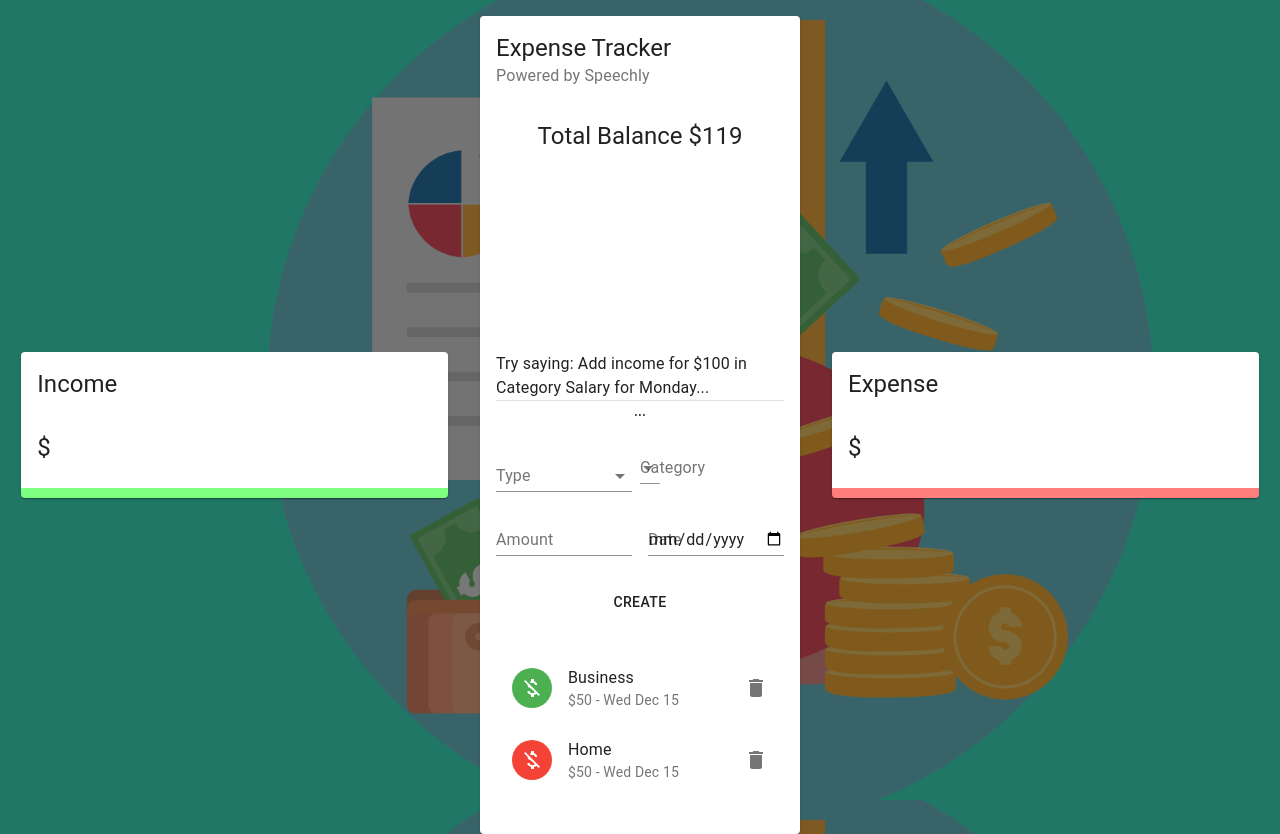
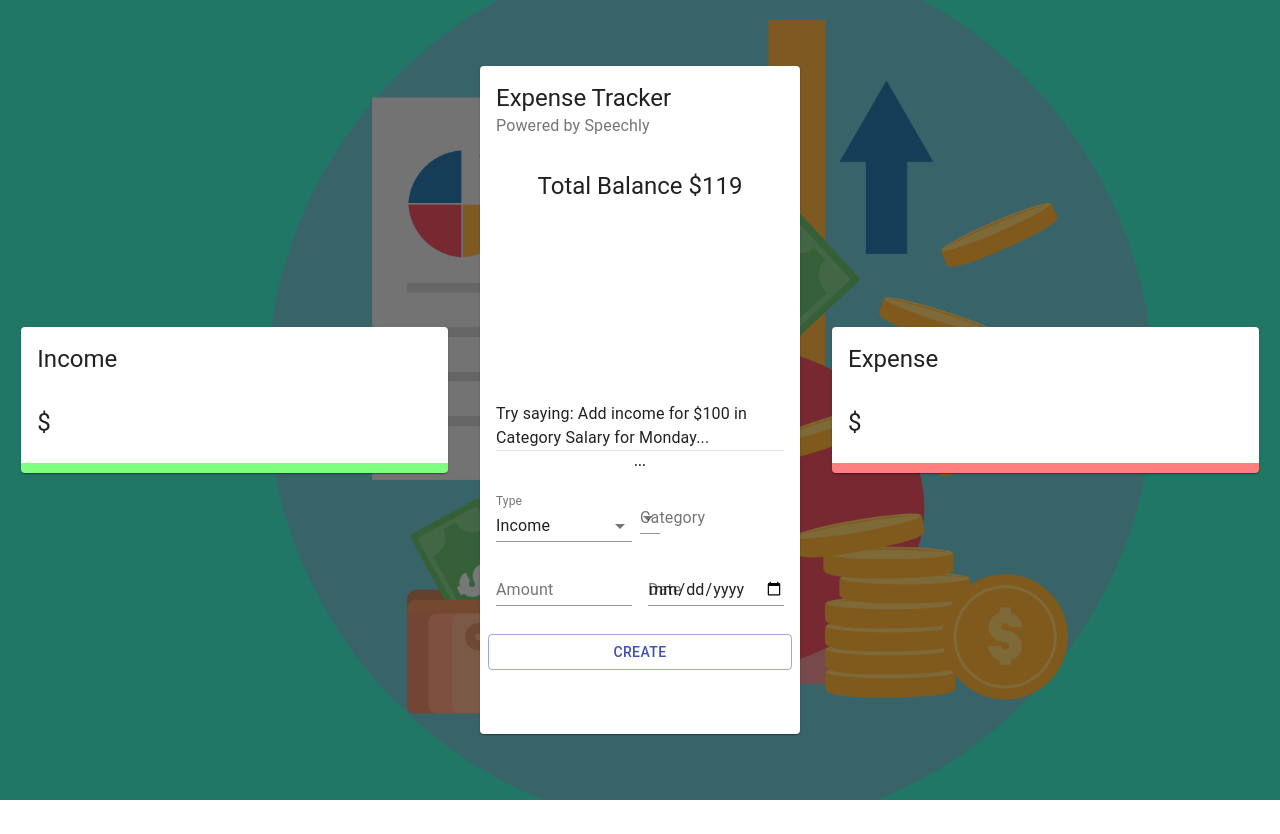
Before and after one commit to Techne3/voice_expense, a React (Create React App) app: page / in a window 1280 px wide. After the commit the page ends 800 px from the top, so only its background shows below. Built offline with nearby package versions, Linux system fonts and the light colour scheme.

Commit message:
Function to createTranactions in form component - no longer using static tranactions, data coming ... - from context

```diff
--- /dev/null
+++ b/src/components/Main/Form/Form.js
@@ -0,0 +1,111 @@
+import React, { useState, useContext } from "react";
+import { v4 as uuidv4 } from "uuid";
+import {
+  TextField,
+  Typography,
+  Grid,
+  Button,
+  FormControl,
+  InputLabel,
+  Select,
+  MenuItem,
+} from "@material-ui/core";
+
+import useStyles from "./styles";
+
+import { ExpenseTrackerContext } from "../../../context/context";
+
+const Form = () => {
+  const initialState = {
+    amount: "",
+    category: "",
+    type: "Income",
+    date: new Date(),
+  };
+
+  const [formData, setFormData] = useState(initialState);
+
+  // context
+  const { addTransaction } = useContext(ExpenseTrackerContext);
+
+  const createTransaction = () => {
+    const transaction = {
+      ...formData,
+      amount: Number(formData.amount),
+      id: uuidv4(),
+    };
+    addTransaction(transaction);
+    setFormData(initialState);
+  };
+
+  console.log(formData);
+
+  const classes = useStyles();
+
+  return (
+    <Grid container spacing={2}>
+      <Grid item xs={12}>
+        <Typography align="center" variant="subtitle2" gutterBottom>
+          ...
+        </Typography>
+      </Grid>
+      <Grid item xs={6}>
+        <FormControl fullWidth>
+          <InputLabel>Type</InputLabel>
+          <Select
+            value={formData.type}
+            onChange={(e) => setFormData({ ...formData, type: e.target.value })}
+          >
+            <MenuItem value="Income">Income</MenuItem>
+            <MenuItem value="Expense">Expense</MenuItem>
+          </Select>
+        </FormControl>
+      </Grid>
+      <Grid>
+        <Grid item xs={6}>
+          <FormControl fullWidth>
+            <InputLabel>Category</InputLabel>
+            <Select
+              value={formData.category}
+              onChange={(e) =>
+                setFormData({ ...formData, category: e.target.value })
+              }
+            >
+              <MenuItem value="Business">Business</MenuItem>
+              <MenuItem value="Salary">Salary</MenuItem>
+            </Select>
+          </FormControl>
+        </Grid>
+      </Grid>
+      <Grid item xs={6}>
+        <TextField
+          value={formData.amount}
+          onChange={(e) => setFormData({ ...formData, amount: e.target.value })}
+          type="number"
+          label="Amount"
+          fullWidth
+        />
+      </Grid>
+      <Grid item xs={6}>
+        <TextField
+          value={formData.date}
+          onChange={(e) => setFormData({ ...formData, date: e.target.value })}
+          type="date"
+          label="Date"
+          fullWidth
+        />
+      </Grid>
+      <Button
+        onClick={createTransaction}
+        className={classes.button}
+        variant="outlined"
+        color="primary"
+        fullWidth
+      >
+        Create
+      </Button>
+    </Grid>
+  );
+};
+
+export default Form;
--- a/src/components/Main/Form/Form.jsx
+++ /dev/null
@@ -1,62 +0,0 @@
-import React, {useState} from 'react'
-import {TextField,  Typography, Grid, Button, FormControl, InputLabel, Select, MenuItem} from '@material-ui/core'
-
-
-import useStyles  from './styles'
-
-const Form = () => {
-
-    const initialState = {
-        amount:'',
-        category: '',
-        type: 'Income',
-        date: new Date(),
-    }
-
-    const [formData, setFormData] = useState(initialState)
-
-
-    const classes = useStyles()
-
-
-
-    return (
-        <Grid container spacing={2}>
-            <Grid item xs={12}>
-                <Typography align="center" variant="subtitle2" gutterBottom>
-                    ...
-                </Typography>
-            </Grid>
-            <Grid item xs={6}>
-                <FormControl fullWidth>
-                    <InputLabel>Type</InputLabel>
-                    <Select>
-                        <MenuItem value='Income'>Income</MenuItem>
-                        <MenuItem value='Expense'>Expense</MenuItem>
-                    </Select>
-                </FormControl>
-            </Grid>
-            <Grid>
-                <Grid item xs={6}>
-                    <FormControl fullWidth>
-                        <InputLabel>Category</InputLabel>
-                        <Select>
-                            <MenuItem value="Business">Business</MenuItem>
-                            <MenuItem value="Salary">Salary</MenuItem>
-                        </Select>
-                    </FormControl>
-                </Grid>
-            </Grid>
-            <Grid item xs={6}>
-                <TextField type='number' label="Amount" fullWidth/>
-            </Grid>
-            <Grid item xs={6}>
-                <TextField type='date' label="Date" fullWidth/>
-            </Grid>
-            <Button className={classes.button} variant="outline" color="primary" fullWidth>Create</Button>
-
-        </Grid>
-    )
-}
-
-export default Form
--- a/src/components/Main/List/List.js
+++ b/src/components/Main/List/List.js
@@ -19,31 +19,33 @@ import { ExpenseTrackerContext } from "../../../context/context";
 const List = () => {
   const classes = useStyles();
 
-  const { deleteTransactions } = useContext(ExpenseTrackerContext);
+  const { deleteTransactions, transactions } = useContext(
+    ExpenseTrackerContext
+  );
 
-  const transactions = [
-    {
-      id: 1,
-      type: "Income",
-      category: "Business",
-      amount: 50,
-      date: "Wed Dec 15",
-    },
-    {
-      id: 2,
-      type: "Expense",
-      category: "Home",
-      amount: 50,
-      date: "Wed Dec 15",
-    },
-    {
-      id: 3,
-      type: "Income",
-      category: "Business",
-      amount: 500,
-      date: "Wed Dec 20",
-    },
-  ];
+  // const transactions = [
+  //   {
+  //     id: 1,
+  //     type: "Income",
+  //     category: "Business",
+  //     amount: 50,
+  //     date: "Wed Dec 15",
+  //   },
+  //   {
+  //     id: 2,
+  //     type: "Expense",
+  //     category: "Home",
+  //     amount: 50,
+  //     date: "Wed Dec 15",
+  //   },
+  //   {
+  //     id: 3,
+  //     type: "Income",
+  //     category: "Business",
+  //     amount: 500,
+  //     date: "Wed Dec 20",
+  //   },
+  // ];
 
   return (
     <MUIList dense={false} className={classes.list}>
--- a/src/components/Main/Main.jsx
+++ b/src/components/Main/Main.jsx
@@ -10,7 +10,7 @@ import {
 
 import useStyles from "./styles";
 
-import Form from "./Form/Form.jsx";
+import Form from "./Form/Form.js";
 import List from "./List/List";
 const Main = () => {
   const classes = useStyles();
--- a/src/context/context.js
+++ b/src/context/context.js
@@ -18,11 +18,14 @@ export const Provider = ({ children }) => {
     dispatch({ type: "ADD_TRANSACTION", payload: transaction });
   };
 
+  console.log(transactions);
+
   return (
     <ExpenseTrackerContext.Provider
       value={{
         deleteTransaction,
         addTransaction,
+        transactions,
       }}
     >
       {children}
```
Also changed, not shown: 1 other file (tests, documents, lock files or other folders).
